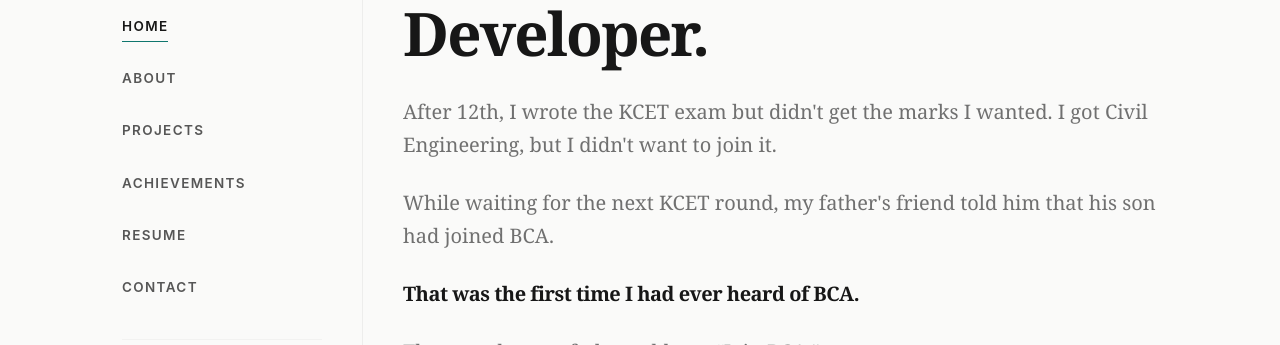
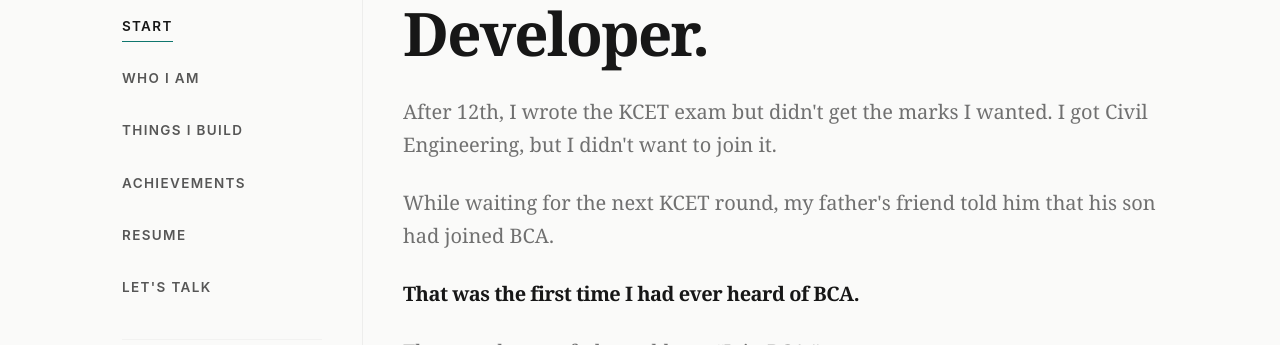
Before and after one commit to vinayaka2003/Portfolio, a Next.js app: page / in a window 1280 px wide. Shown: the part 151-496 px from the top of the page. Built offline with nearby package versions, Linux system fonts and the light colour scheme.

Commit message:
Design: Rename navigation sidebar labels to START, WHO I AM, THINGS I BUILD, ACHIEVEMENTS, RESUME, and LET'S TALK

```diff
--- a/src/components/EditorialNavbar.jsx
+++ b/src/components/EditorialNavbar.jsx
@@ -8,12 +8,12 @@ import dynamic from "next/dynamic";
 const AnimatedThemeToggler = dynamic(() => import("@/components/ui/animated-theme-toggler"), { ssr: false });
 
 const links = [
-  { href: "/", label: "Home" },
-  { href: "/about", label: "About" },
-  { href: "/projects", label: "Projects" },
-  { href: "/achievements", label: "Achievements" },
-  { href: "/resume", label: "Resume" },
-  { href: "/contact", label: "Contact" },
+  { href: "/", label: "START" },
+  { href: "/about", label: "WHO I AM" },
+  { href: "/projects", label: "THINGS I BUILD" },
+  { href: "/achievements", label: "ACHIEVEMENTS" },
+  { href: "/resume", label: "RESUME" },
+  { href: "/contact", label: "LET'S TALK" },
 ];
 
 export default function EditorialNavbar() {
```
